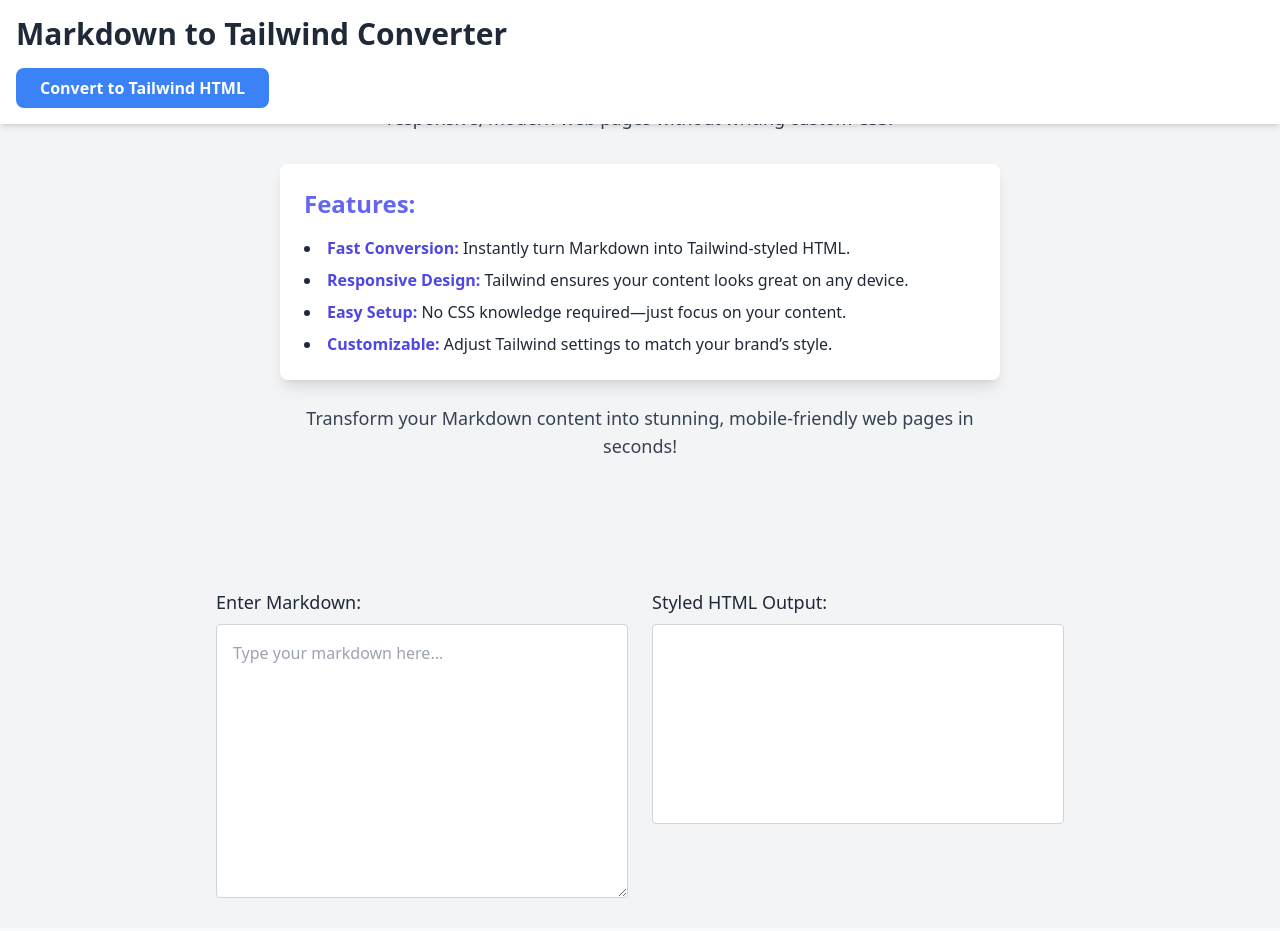
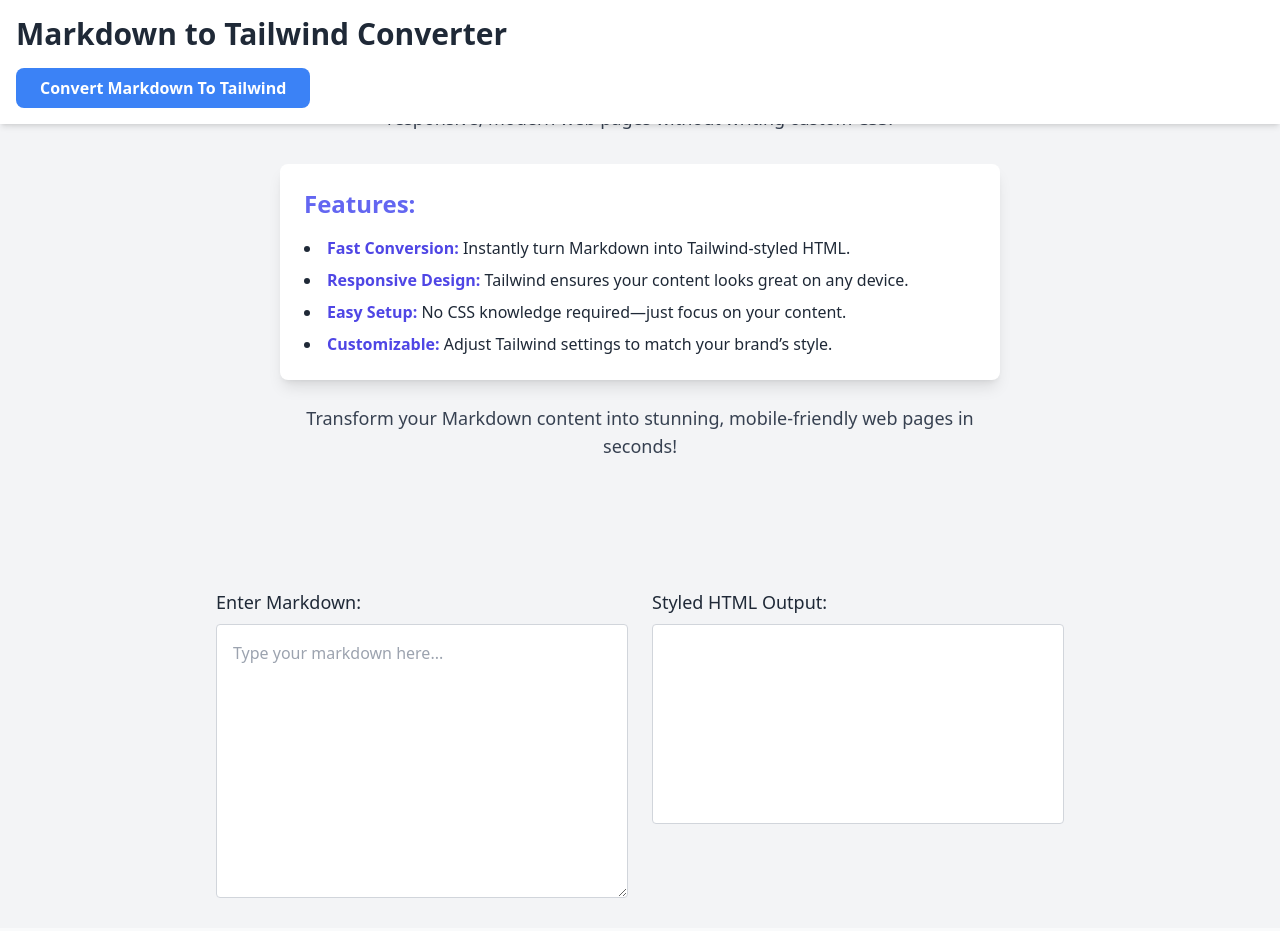
Before and after one commit to fabforms/markdown-to-tailwind, a plain HTML site: page index.html in a window 1280 px wide. Shown: the top 931 px of the page. Drawn offline with nearby package versions, Linux system fonts and the light colour scheme.

Commit message:
changed button

```diff
--- a/index.html
+++ b/index.html
@@ -35,7 +35,7 @@
 
     <div class="flex mt-4 space-x-4">
       <!-- Convert Button -->
-      <button id="convert-btn" class="px-6 py-2 bg-blue-500 text-white font-semibold rounded-lg hover:bg-blue-600">Convert to Tailwind HTML</button>
+      <button id="convert-btn" class="px-6 py-2 bg-blue-500 text-white font-semibold rounded-lg hover:bg-blue-600">Convert Markdown To Tailwind </button>
       <!-- Copy Button (Hidden by default) -->
       <button id="copy-btn" class="px-6 py-2 bg-green-500 text-white font-semibold rounded-lg hover:bg-green-600 hidden">Copy HTML to Clipboard</button>
     </div>
```
